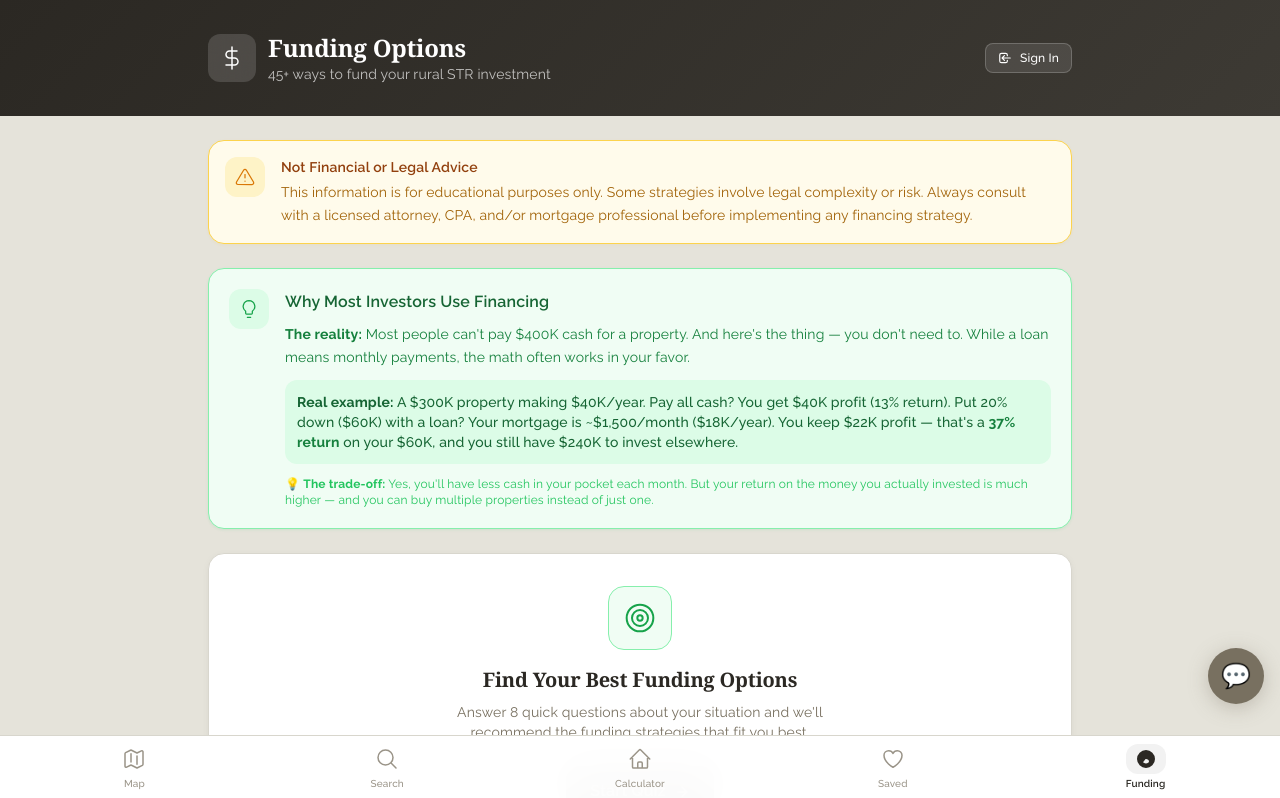
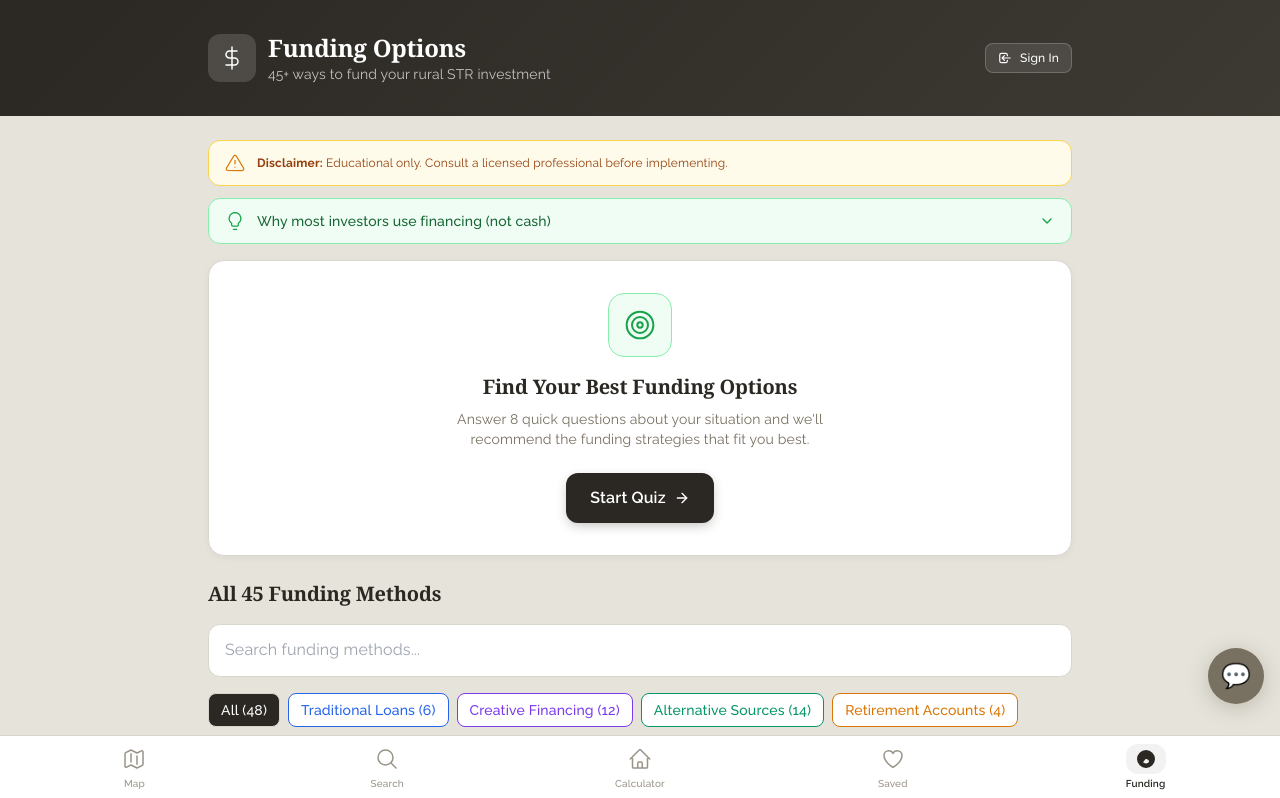
Before and after one commit to helloteeco/Edge, a Next.js app: page /funding in a window 1280 px wide. Shown: the top 798 px of the page. Built offline with nearby package versions, Linux system fonts and the light colour scheme; a web font is replaced by a local one.

Commit message:
Compress funding page educational cards - collapsible tip, compact disclaimer

```diff
--- a/src/app/funding/page.tsx
+++ b/src/app/funding/page.tsx
@@ -888,6 +888,7 @@ export default function FundingPage() {
   const [selectedCategory, setSelectedCategory] = useState<string>('all');
   const [searchQuery, setSearchQuery] = useState('');
   const [showQuizResults, setShowQuizResults] = useState(false);
+  const [showFinancingTip, setShowFinancingTip] = useState(false);
 
   const handleAnswer = (value: string, tags: string[]) => {
     const newAnswers = { ...answers, [quizQuestions[currentQuestion].id]: value };
@@ -971,54 +972,57 @@ export default function FundingPage() {
       </div>
 
       <div className="max-w-4xl mx-auto px-4 py-6">
-        {/* Disclaimer Banner */}
-        <div
-          className="rounded-2xl p-4 mb-6 flex items-start gap-4"
-          style={{ backgroundColor: '#fffbeb', border: '1px solid #fcd34d', boxShadow: '0 1px 3px rgba(251, 191, 36, 0.1)' }}
-        >
-          <div className="w-10 h-10 rounded-xl flex items-center justify-center flex-shrink-0" style={{ backgroundColor: '#fef3c7' }}>
-            <WarningIcon className="w-5 h-5" color="#d97706" />
-          </div>
-          <div>
-            <p className="font-semibold text-sm" style={{ color: '#92400e' }}>
-              Not Financial or Legal Advice
-            </p>
-            <p className="text-sm mt-1 leading-relaxed" style={{ color: '#a16207' }}>
-              This information is for educational purposes only. Some strategies involve legal complexity or risk.
-              Always consult with a licensed attorney, CPA, and/or mortgage professional before implementing any financing strategy.
+        {/* Compact Info Banner - Disclaimer + Tip Combined */}
+        <div className="mb-4">
+          {/* Disclaimer - Always visible but compact */}
+          <div
+            className="rounded-xl px-4 py-3 flex items-center gap-3 mb-3"
+            style={{ backgroundColor: '#fffbeb', border: '1px solid #fcd34d' }}
+          >
+            <WarningIcon className="w-5 h-5 flex-shrink-0" color="#d97706" />
+            <p className="text-xs" style={{ color: '#92400e' }}>
+              <strong>Disclaimer:</strong> Educational only. Consult a licensed professional before implementing.
             </p>
           </div>
-        </div>
 
-        {/* Cash-on-Cash Return Education */}
-        <div
-          className="rounded-2xl p-5 mb-6"
-          style={{ backgroundColor: '#f0fdf4', border: '1px solid #86efac', boxShadow: '0 1px 3px rgba(34, 197, 94, 0.1)' }}
-        >
-          <div className="flex items-start gap-4">
-            <div className="w-10 h-10 rounded-xl flex items-center justify-center flex-shrink-0" style={{ backgroundColor: '#dcfce7' }}>
-              <LightbulbIcon className="w-5 h-5" color="#16a34a" />
+          {/* Collapsible Financing Tip */}
+          <button
+            onClick={() => setShowFinancingTip(!showFinancingTip)}
+            className="w-full rounded-xl px-4 py-3 flex items-center justify-between gap-3 transition-all"
+            style={{ backgroundColor: '#f0fdf4', border: '1px solid #86efac' }}
+          >
+            <div className="flex items-center gap-3">
+              <LightbulbIcon className="w-5 h-5 flex-shrink-0" color="#16a34a" />
+              <p className="text-sm font-medium text-left" style={{ color: '#166534' }}>
+                Why most investors use financing (not cash)
+              </p>
             </div>
-            <div>
-              <p className="font-semibold" style={{ color: '#166534' }}>
-                Why Most Investors Use Financing
+            <ChevronDownIcon
+              className={`w-4 h-4 flex-shrink-0 transition-transform ${showFinancingTip ? 'rotate-180' : ''}`}
+              color="#16a34a"
+            />
+          </button>
+
+          {/* Expanded Content */}
+          {showFinancingTip && (
+            <div
+              className="mt-2 rounded-xl p-4"
+              style={{ backgroundColor: '#dcfce7', border: '1px solid #86efac' }}
+            >
+              <p className="text-sm mb-3" style={{ color: '#15803d' }}>
+                Most people can&apos;t pay $400K cash — and you don&apos;t need to. The math often works in your favor.
               </p>
-              <p className="text-sm mt-2 leading-relaxed" style={{ color: '#15803d' }}>
-                <strong>The reality:</strong> Most people can&apos;t pay $400K cash for a property. And here&apos;s the thing — you don&apos;t need to.
-                While a loan means monthly payments, the math often works in your favor.
-              </p>
-              <div className="mt-3 p-3 rounded-xl" style={{ backgroundColor: '#dcfce7' }}>
+              <div className="p-3 rounded-lg mb-3" style={{ backgroundColor: '#f0fdf4' }}>
                 <p className="text-sm font-medium" style={{ color: '#166534' }}>
-                  <strong>Real example:</strong> A $300K property making $40K/year. Pay all cash? You get $40K profit (13% return).
-                  Put 20% down ($60K) with a loan? Your mortgage is ~$1,500/month ($18K/year). You keep $22K profit — that&apos;s a
-                  <span className="font-bold text-green-700"> 37% return</span> on your $60K, and you still have $240K to invest elsewhere.
+                  <strong>Example:</strong> $300K property, $40K/year income. All cash = 13% return.
+                  20% down ($60K) with loan = <span className="font-bold">37% return</span> on your money.
                 </p>
               </div>
-              <p className="text-xs mt-3" style={{ color: '#22c55e' }}>
-                💡 <strong>The trade-off:</strong> Yes, you&apos;ll have less cash in your pocket each month. But your return on the money you actually invested is much higher — and you can buy multiple properties instead of just one.
+              <p className="text-xs" style={{ color: '#22c55e' }}>
+                💡 Trade-off: Less monthly cash, but higher ROI and ability to buy multiple properties.
               </p>
             </div>
-          </div>
+          )}
         </div>
 
         {/* Quiz Section */}
```
Also changed, not shown: 1 other file (tests, documents, lock files or other folders).
